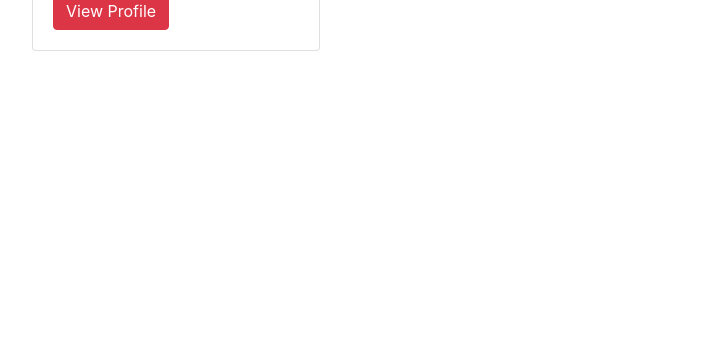
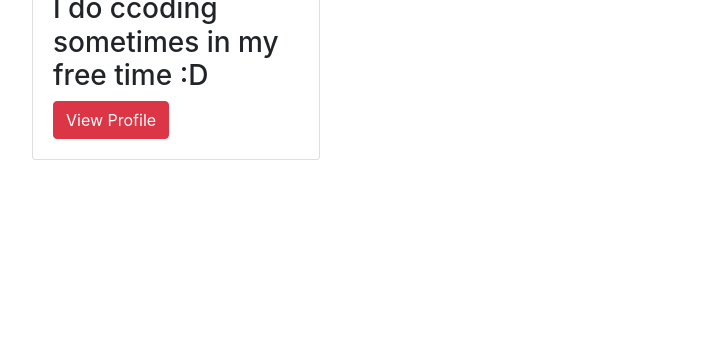
Before and after one commit to Vaishnavsiddhi/Lesson24-1, a plain HTML site: page index.html in a window 1280 px wide. Shown: the part 437-800 px from the top of the page, without its empty margins (53-754 px from the left). Drawn offline with nearby package versions, Linux system fonts and the light colour scheme.

Commit message:
Second Change From Local

```diff
--- a/index.html
+++ b/index.html
@@ -27,6 +27,7 @@
        <p>Student in Codingal</p>
 <p style="color:Red ;">I love coding , every classes are fun :D</p>
         <h2>Coding helps the user to interact with the computer ....:D</h2>
+<h3>I do ccoding sometimes in my free time :D</h2>
         <a href="#" class="btn btn-danger">View Profile</a>
         <div>
 </div>
```
